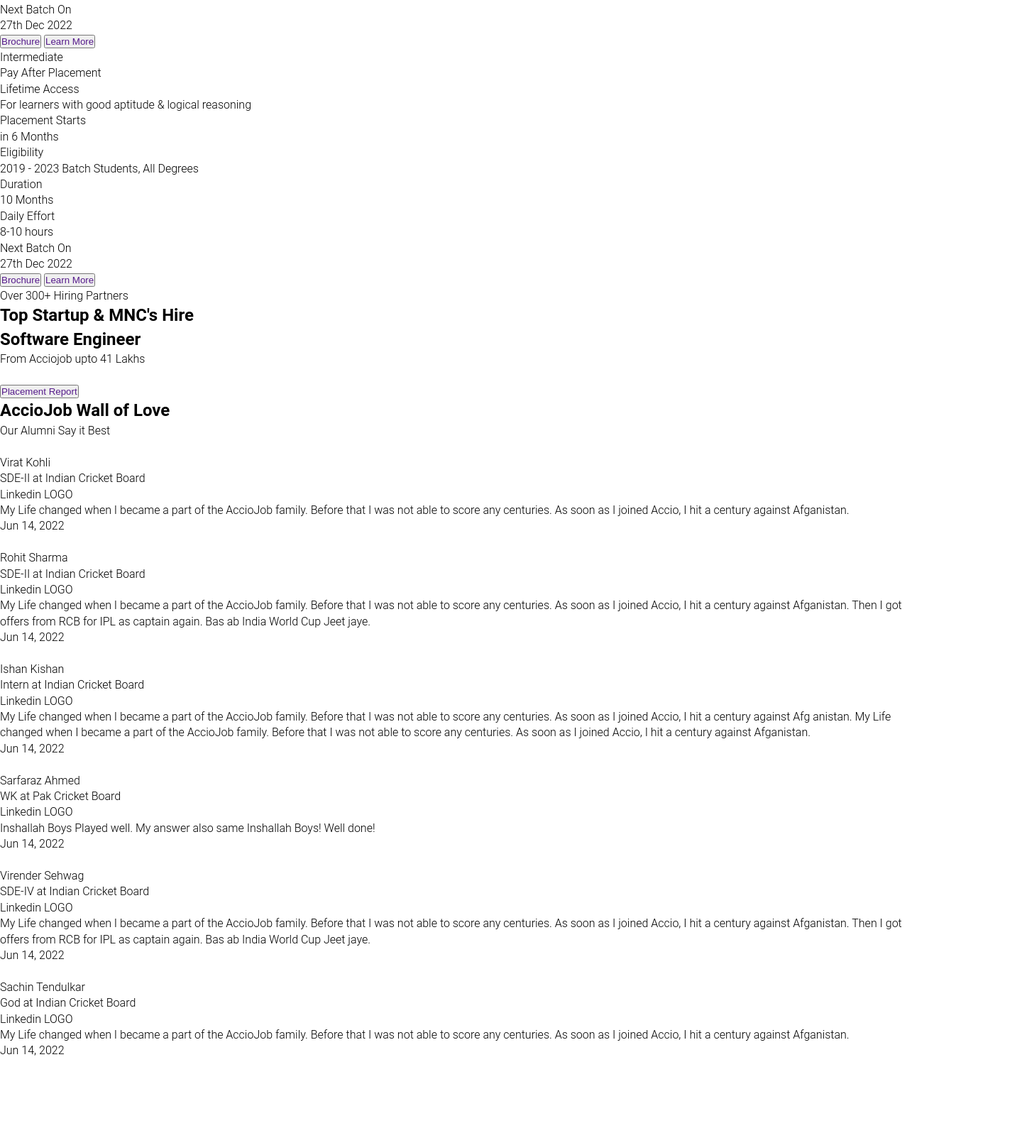
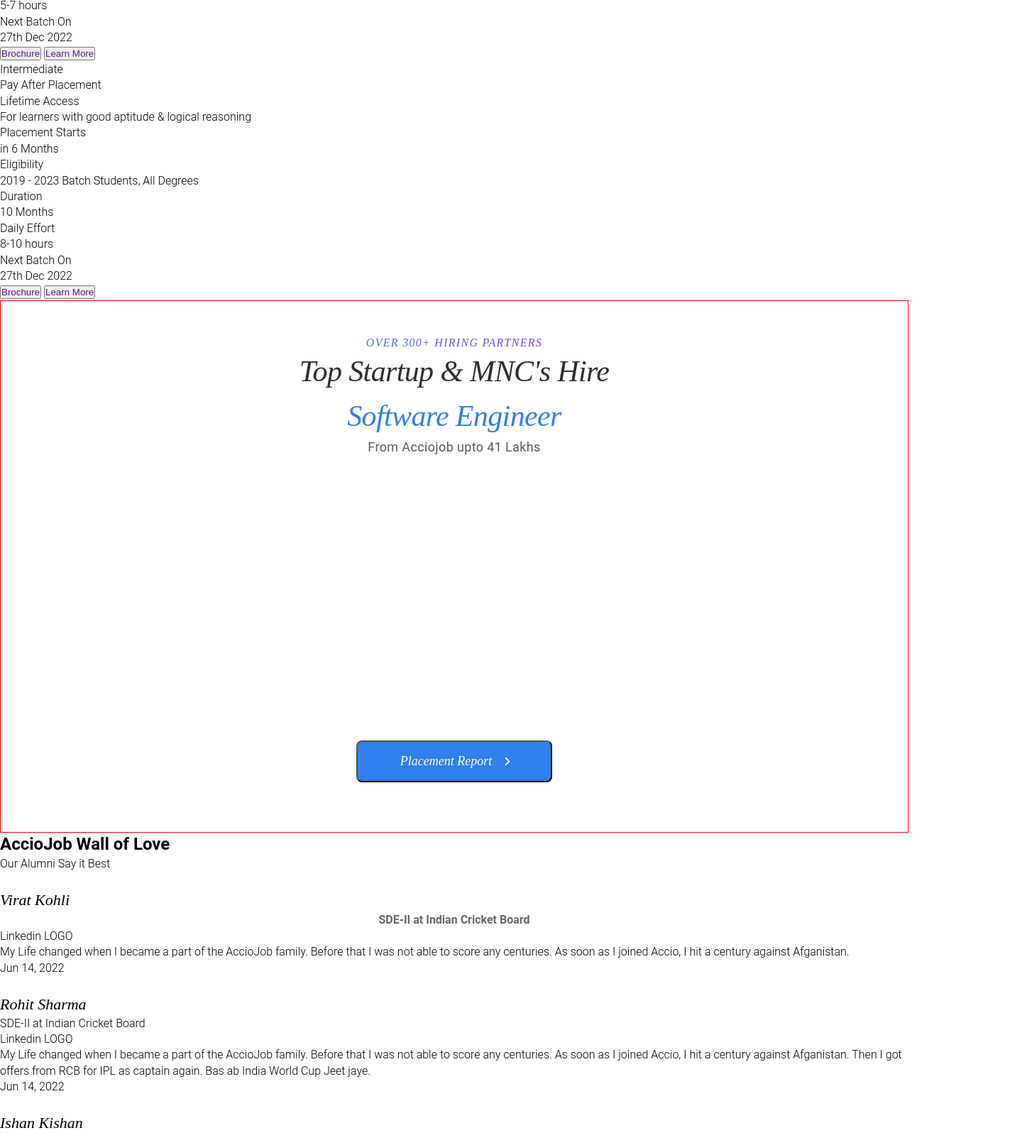
Before and after one commit to sachin9998/AccioJobClone, a plain HTML site: page index.html in a window 1280 px wide. Shown: the part 1204-2800 px from the top of the page at 71% size, 1440 px wide, since content can reach past the window. Before the commit the page ends 2696 px from the top, so only its background shows below. Drawn offline with Linux system fonts and the light colour scheme; a web font is replaced by a local one.

Commit message:
header done

```diff
--- a/index.html
+++ b/index.html
@@ -54,8 +54,6 @@
         </div>
 
     </header>
-
-    <main>
 
     <section class="hero">
 
@@ -141,21 +139,24 @@
 
         <div class="hero-right">
 
-                <div id="login-page-heading">
+            <div class="login-page-heading">
                 <h1>Start Attending Live Classes for Free !</h1>
                 <p>Live lectures & Assignments curated by Top Tech Proffessionals</p>
             </div>
+
             <div class="student-details">
                 <i class="fa-solid fa-user"></i>
                 <input type="text" placeholder="Full Name">
             </div>
+
             <div class="student-details">
                 <i class="fa-solid fa-phone"></i>
                 <input type="number" placeholder="Phone Number">
             </div>
-                <div class="apply">
-                    Apply Now For Free <i class="fa-solid fa-greater-than"></i>
-                </div>
+
+            <!-- <div class="apply"> -->
+            <button class="apply-now-btn">Apply Now For Free &nbsp; <img src="./images/Frame (1).svg" alt=""></button>
+            <!-- </div> -->
 
             <div class="Conditions">
                 <p> By Cliking Apply Now Apply Now</p>
@@ -167,8 +168,6 @@
         </div>
 
     </section>
-
-    </main>
 
 
     <section class="courses">
@@ -277,10 +276,14 @@
 
     <section class="placements">
 
-        <p>Over 300+ Hiring Partners</p>
-        <h2>Top Startup & MNC's Hire</h2>
-        <h2>Software Engineer</h2>
-        <p>From Acciojob upto 41 Lakhs</p>
+        <div class="placements-title">
+            <p class="p0">Over 300+ Hiring Partners</p>
+            <h2 class="p1">Top Startup & MNC's Hire</h2>
+            <h2 class="p2">Software Engineer</h2>
+            <p class="p4">From Acciojob upto 41 Lakhs</p>
+        </div>
+
+
 
         <div class="companies">
 
@@ -305,14 +308,15 @@
 
         </div>
 
-        <button class="placement-report">
-            <a href="">Placement Report</a>
-        </button>
+        <div class="placement-button">
+            <button class="placement-report">Placement Report &nbsp; <img src="./images/Frame (1).svg" alt=""></button>
+        </div>
+
 
     </section>
 
 
-    <scetion class="alumni">
+    <section class="alumni">
 
         <h2>AccioJob Wall of Love</h2>
         <p>Our Alumni Say it Best</p>
@@ -321,14 +325,14 @@
 
             <div class="container1">
 
-                <div>
+                <div class="card-container">
 
                     <div>
                         <img src="./images/ellipse-42@2x.png" alt="">
 
-                        <div>
-                            <p>Virat Kohli</p>
-                            <p>SDE-II at Indian Cricket Board</p>
+                        <div class="card-title">
+                            <p class="ct1">Virat Kohli</p>
+                            <p class="ct2">SDE-II at Indian Cricket Board</p>
                         </div>
 
                         <p>Linkedin LOGO</p>
@@ -343,13 +347,13 @@
 
                 </div>
 
-                <div>
+                <div class="card-container">
 
                     <div>
                         <img src="./images/ellipse-42@2x.png" alt="">
 
-                        <div>
-                            <p>Rohit Sharma</p>
+                        <div class="card-title">
+                            <p class="ct1">Rohit Sharma</p>
                             <p>SDE-II at Indian Cricket Board</p>
                         </div>
 
@@ -371,13 +375,13 @@
 
             <div class="container1">
 
-                <div>
+                <div class="card-container">
 
                     <div>
                         <img src="./images/ellipse-42@2x.png" alt="">
 
-                        <div>
-                            <p>Ishan Kishan</p>
+                        <div class="card-title">
+                            <p class="ct1">Ishan Kishan</p>
                             <p>Intern at Indian Cricket Board</p>
                         </div>
 
@@ -395,13 +399,13 @@
 
                 </div>
 
-                <div>
+                <div class="card-container">
 
                     <div>
                         <img src="./images/ellipse-42@2x.png" alt="">
 
-                        <div>
-                            <p>Sarfaraz Ahmed</p>
+                        <div class="card-title">
+                            <p class="ct1">Sarfaraz Ahmed</p>
                             <p>WK at Pak Cricket Board</p>
                         </div>
 
@@ -420,13 +424,13 @@
 
             <div class="container1">
 
-                <div>
+                <div class="card-container">
 
                     <div>
                         <img src="./images/ellipse-42@2x.png" alt="">
 
-                        <div>
-                            <p>Virender Sehwag</p>
+                        <div class="card-title">
+                            <p class="ct1">Virender Sehwag</p>
                             <p>SDE-IV at Indian Cricket Board</p>
                         </div>
 
@@ -444,13 +448,13 @@
 
                 </div>
 
-                <div>
+                <div class="card-container">
 
                     <div>
                         <img src="./images/ellipse-42@2x.png" alt="">
 
-                        <div>
-                            <p>Sachin Tendulkar</p>
+                        <div class="card-title">
+                            <p class="ct1">Sachin Tendulkar</p>
                             <p>God at Indian Cricket Board</p>
                         </div>
 
@@ -470,9 +474,9 @@
 
         </div>
 
-    </scetion>
+    </section>
 
-
+    <script src="https://kit.fontawesome.com/6a16d25428.js" crossorigin="anonymous"></script>
 </body>
 
 </html>
--- a/style.css
+++ b/style.css
@@ -49,7 +49,7 @@ header {
     top: 0;
 
     width: 100%;
-
+    /* height: 15vh; */
     display: flex;
     flex-direction: column;
 
@@ -151,13 +151,29 @@ header {
 /* Hero Section */
 
 main {
-    width: 1440px;
-    height: 783px;
-    flex-shrink: 0;
+
+    /* flex-shrink: 0; */
 }
 
 .hero {
+    /* width: 1440px; */
+    width: 100%;
+    height: 100vh;
+
     display: flex;
+    flex-direction: row;
+    justify-content: space-around;
+    align-items: center;
+
+    /* gap: 35px; */
+}
+
+
+/* Left Side */
+
+.hero-left {
+    display: flex;
+    flex-direction: column;
     justify-content: space-between;
     align-items: center;
 }
@@ -255,3 +271,257 @@ main {
     /* 18.6px */
     letter-spacing: 0.12px;
 }
+
+.made-with-love {
+
+    display: inline-flex;
+    padding: 10px 20px;
+    align-items: flex-start;
+    gap: 10px;
+
+    border-radius: 23px;
+    background: #FFF;
+    box-shadow: 0px 2px 40px 0px rgba(0, 0, 0, 0.12);
+}
+
+.made-with-love p {
+
+
+    color: #525252;
+    font-size: 15px;
+    font-style: normal;
+    font-weight: 400;
+    line-height: 150%;
+
+    /* padding: 10px; */
+    /* 21px */
+}
+
+/* right side */
+
+.hero-right {
+    display: flex;
+    flex-direction: column;
+    justify-content: space-between;
+    /* align-items: center; */
+}
+
+.login-page-heading h1 {
+    color: var(--BLACK, #2B2F34);
+    text-align: center;
+    font-family: ABeeZee;
+    font-size: 32px;
+    font-style: italic;
+    font-weight: 400;
+    line-height: 150%;
+    /* 48px */
+    letter-spacing: -0.48px;
+}
+
+.login-page-heading p {
+    color: #818D9D;
+    text-align: center;
+    /* font-family: ?????; */
+    font-size: 16px;
+    font-style: normal;
+    font-weight: 400;
+    line-height: 150%;
+    /* 24px */
+}
+
+.student-details {
+    display: flex;
+    width: 366px;
+    padding: 14px 6px 14px 10px;
+    align-items: center;
+    gap: 10px;
+
+    border-radius: 8px;
+    background: #FAFAFA;
+}
+
+.apply-now-btn {
+
+    color: var(--WHITE, #FFF);
+    font-family: ABeeZee;
+    font-size: 18px;
+    font-style: italic;
+    font-weight: 400;
+    line-height: 150%;
+    /* 27px */
+
+    display: flex;
+    width: 367px;
+    padding: 14px 6px 14px 16px;
+    justify-content: center;
+    align-items: center;
+    gap: 2px;
+
+    border-radius: 8px;
+    background: var(--New, linear-gradient(277deg, #992FED 0%, #2F80ED 100%));
+}
+
+.timepass {
+    font-size: 13px;
+}
+
+/* Placements Page */
+
+.placements {
+    height: 750px;
+    border: 1px solid red;
+
+    display: flex;
+    flex-direction: column;
+
+    align-items: center;
+    justify-content: space-between
+}
+
+.p1 {
+    color: var(--BLACK, #2B2F34);
+    text-align: center;
+    font-family: ABeeZee;
+    font-size: 42px;
+    font-style: italic;
+    font-weight: 400;
+    line-height: 150%;
+    /* 63px */
+    letter-spacing: -0.63px;
+}
+
+.p2 {
+    color: var(--primaryskyblue, #2F80ED);
+    font-family: ABeeZee;
+    font-size: 42px;
+    font-style: italic;
+    font-weight: 400;
+    line-height: 150%;
+    letter-spacing: -0.63px;
+    text-align: center;
+}
+
+.p0 {
+    text-align: center;
+    font-family: ABeeZee;
+    font-size: 16px;
+    font-style: italic;
+    font-weight: 400;
+    line-height: normal;
+    letter-spacing: 1.28px;
+    text-transform: uppercase;
+
+    background: var(--New, linear-gradient(277deg, #992FED 0%, #2F80ED 100%));
+    background-clip: text;
+    -webkit-background-clip: text;
+    -webkit-text-fill-color: transparent;
+}
+
+.p4 {
+    color: var(--textlabelcolorscharcoal, #595959);
+    /* font-family: ?????; */
+    font-size: 18px;
+    font-style: normal;
+    font-weight: 400;
+    line-height: 130%;
+    /* 23.4px */
+    letter-spacing: 0.36px;
+    text-align: center;
+}
+
+.placements-title {
+    padding: 50px 0px;
+}
+
+.companies {
+    display: grid;
+    grid-template-columns: 1fr 1fr 1fr 1fr 1fr 1fr;
+    gap: 50px;
+    padding: 10px 80px;
+}
+
+.companies img {
+    height: 32px;
+}
+
+.placement-report {
+
+    display: flex;
+    width: 276px;
+    padding: 14px 6px 14px 16px;
+    align-items: center;
+    justify-content: center;
+    align-items: center;
+    gap: 2px;
+
+    border-radius: 8px;
+    background: var(--primaryskyblue, #2F80ED);
+
+    color: var(--WHITE, #FFF);
+    font-family: ABeeZee;
+    font-size: 18px;
+    font-style: italic;
+    font-weight: 400;
+    line-height: 150%;
+    /* 27px */
+
+    /* align-self: center; */
+}
+
+.placement-report:hover {
+    cursor: pointer;
+}
+
+.placement-report img {
+    /* height: 22px; */
+}
+
+.placement-button {
+    padding: 70px;
+}
+
+
+
+
+
+
+
+
+
+/* Alumni */
+
+.alumni {
+    height: 750px;
+}
+
+.alumni-container {}
+
+.container1 {}
+
+.card-container {}
+
+.card-container img {
+    height: 64px;
+}
+
+.card-title {}
+
+.ct1 {
+    color: #000;
+    font-family: ABeeZee;
+    font-size: 22px;
+    font-style: italic;
+    font-weight: 400;
+    line-height: 150%;
+    /* 33px */
+}
+
+.ct2 {
+    color: #676767;
+    text-align: center;
+    font-size: 16px;
+    font-style: normal;
+    font-weight: 602;
+    line-height: 150%;
+    /* 24px */
+}
```
Also changed, not shown: images/Frame (1).svg (added), 2 other files. Lines whose indentation alone changed are shown as unchanged.
